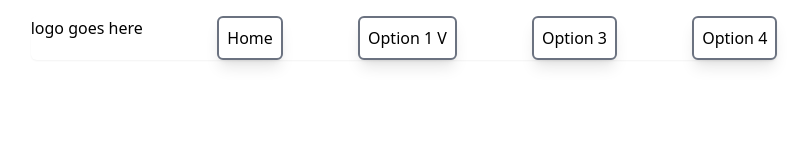
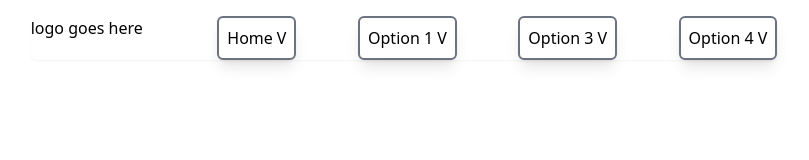
Before and after one commit to otottkovi2/real_estate_frontend, a Vue app: page / in a window 1280 px wide. Shown: the top 160 px of the page, without its empty margins (236-1045 px from the left). Built offline with nearby package versions, Linux system fonts and the light colour scheme.

Commit message:
nav is never dun

```diff
--- a/src/components/Nav/NavBar.vue
+++ b/src/components/Nav/NavBar.vue
@@ -9,12 +9,16 @@ import NavItem from "@/components/Nav/NavItem.vue";
     logo goes here
   </div>
   <ul class="flex flex-row justify-between shrink-0 col-span-3 col-start-2">
-    <li><NavItem title="Home" url="/" :options="[]"></NavItem></li>
-    <li><NavItem title="Option 1" url="/" :options="[{title:'hello',url:'/'},
-      {title: 'hello 2',url: '/'},{title: 'hello 3', url: '/'}]">
+    <li><NavItem title="Home" url="/"></NavItem></li>
+    <li><NavItem title="Option 1" url="/">
+      <ul>
+        <li><NavItem title="Suboption 1" url="/somewhere_else"></NavItem></li>
+        <li><NavItem title="Suboption 2" url="/"></NavItem></li>
+        <li><NavItem title="Suboption 3"></NavItem></li>
+      </ul>
     </NavItem></li>
-    <li><NavItem title="Option 3" url="/" :options="[]"></NavItem></li>
-    <li><NavItem title="Option 4" url="/" :options="[]"></NavItem></li>
+    <li><NavItem title="Option 3" url="/"></NavItem></li>
+    <li><NavItem title="Option 4" url="/"></NavItem></li>
   </ul>
 </nav>
 </template>
--- a/src/components/Nav/NavItem.vue
+++ b/src/components/Nav/NavItem.vue
@@ -5,24 +5,20 @@ import {RouterLink} from "vue-router";
 const parameters = defineProps(["title", "url", "options"])
 const itemName = parameters.title
 const url = parameters.url
-const suboptions = parameters.options
-const hasSuboptions = suboptions.length !== 0
 let isMenuOpen = ref(false)
 </script>
 
 <template>
-  <div class="flex flex-col justify-between">
+  <div class="flex flex-col justify-between w-max">
     <div class="bg-white flex justify-between gap-x-1 z-50 border-2 border-gray-500 rounded-md p-2 shadow-lg
     hover:bg-gray-100 active:bg-gray-300">
-      <a class="relative" :href="url">{{ itemName }}</a>
-      <div v-if="hasSuboptions" @click="isMenuOpen = !isMenuOpen" @focus="isMenuOpen = true"
-           @blur="isMenuOpen = false" class="cursor-pointer">V</div>
+      <RouterLink class="relative" :to="url">{{ itemName }}</RouterLink>
+      <div v-if="$slots.length !== 0" @click="isMenuOpen = !isMenuOpen"
+           class="cursor-pointer">V</div>
     </div>
     <Transition>
       <div v-if="isMenuOpen" class="border border-t-0 border-gray-500 rounded-b-md p-2 shadow-md relative z-10">
-        <div v-for="s in suboptions">
-          <RouterLink :to="s.url">{{ s.title }}</RouterLink>
-        </div>
+        <slot></slot>
       </div>
     </Transition>
   </div>
```
